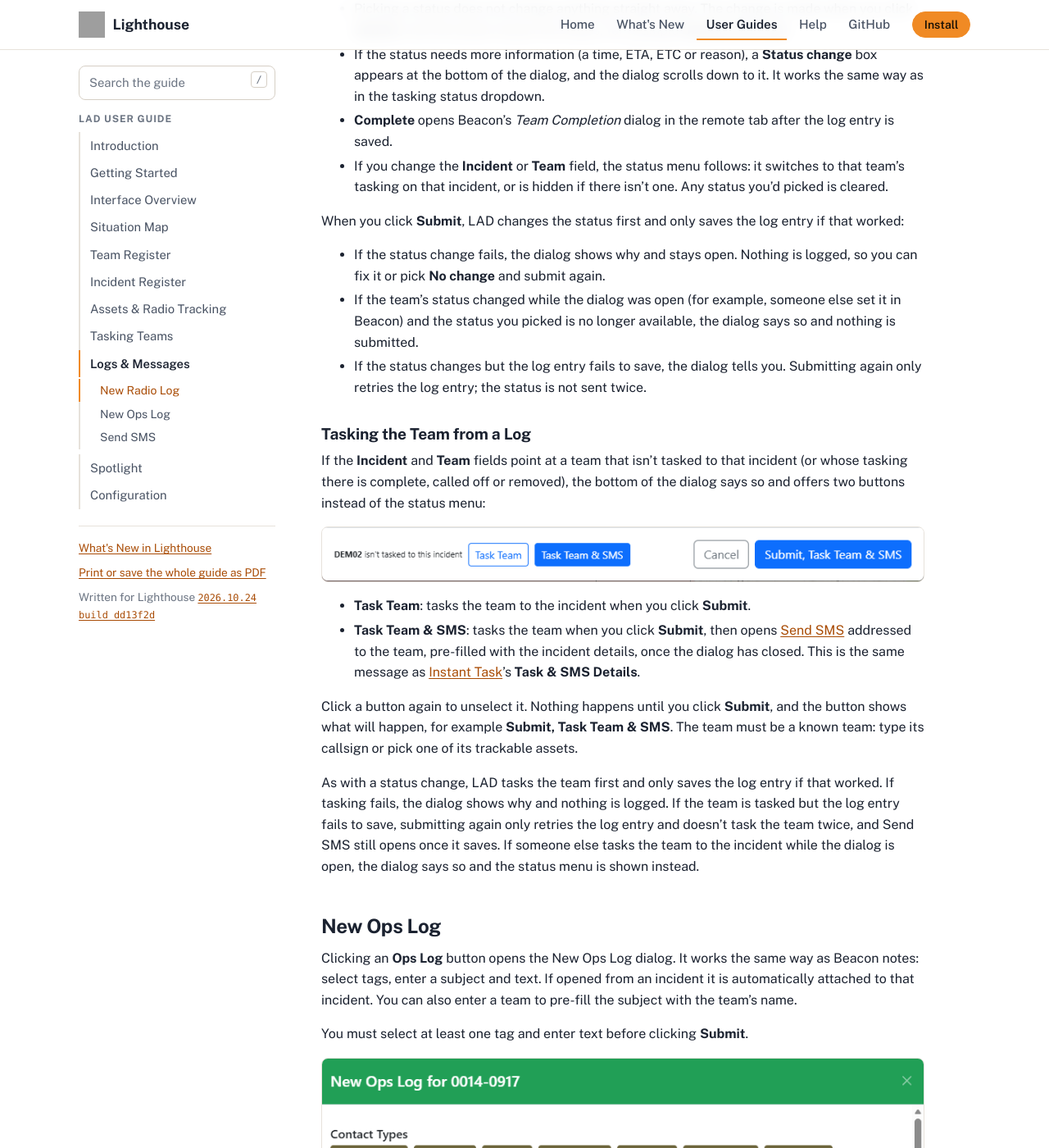
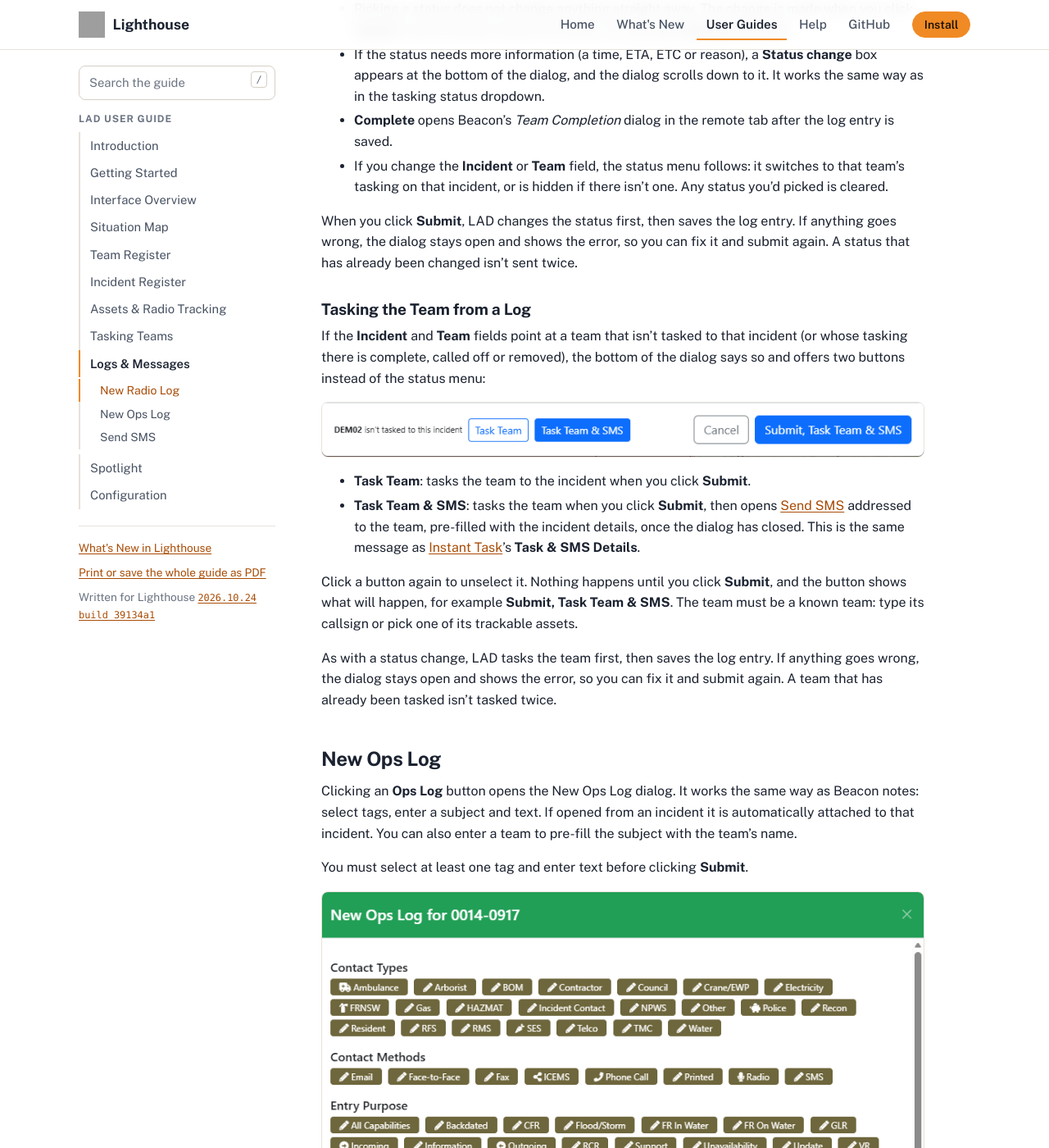
Before and after one commit to NSWSESMembers/lighthouse.ses.nsw.gov.au, a Jekyll site: the page built from preview/guides/lad/logs-and-messages.md, in a window 1280 px wide and 1400 px high, scrolled down 2395 px. Shown: the whole window at 82% size. Built offline with Jekyll 4.4.1, drawn with Linux system fonts in a browser that asks for light colours; grey boxes are pictures that could not be loaded.

Commit message:
Sync preview docs from NSWSESMembers/Lighthouse@39134a1 (master-dev)

```diff
--- a/_data/lad_guide_preview.yml
+++ b/_data/lad_guide_preview.yml
@@ -1,2 +1,2 @@
-version_name: "2026.10.24 build dd13f2d"
-commit: "dd13f2d4982c33522187b358cad5b0f22b1574e1"
+version_name: "2026.10.24 build 39134a1"
+commit: "39134a18c79511855ab073132d53f15afb1fa3ae"
--- a/preview/guides/lad/logs-and-messages.md
+++ b/preview/guides/lad/logs-and-messages.md
@@ -39,11 +39,7 @@ The menu starts at **No change** and lists the same statuses as [Tasking Status]
 - **Complete** opens Beacon's *Team Completion* dialog in the remote tab after the log entry is saved.
 - If you change the **Incident** or **Team** field, the status menu follows: it switches to that team's tasking on that incident, or is hidden if there isn't one. Any status you'd picked is cleared.
 
-When you click **Submit**, LAD changes the status first and only saves the log entry if that worked:
-
-- If the status change fails, the dialog shows why and stays open. Nothing is logged, so you can fix it or pick **No change** and submit again.
-- If the team's status changed while the dialog was open (for example, someone else set it in Beacon) and the status you picked is no longer available, the dialog says so and nothing is submitted.
-- If the status changes but the log entry fails to save, the dialog tells you. Submitting again only retries the log entry; the status is not sent twice.
+When you click **Submit**, LAD changes the status first, then saves the log entry. If anything goes wrong, the dialog stays open and shows the error, so you can fix it and submit again. A status that has already been changed isn't sent twice.
 
 ### Tasking the Team from a Log
 
@@ -56,7 +52,7 @@ If the **Incident** and **Team** fields point at a team that isn't tasked to tha
 
 Click a button again to unselect it. Nothing happens until you click **Submit**, and the button shows what will happen, for example **Submit, Task Team & SMS**. The team must be a known team: type its callsign or pick one of its trackable assets.
 
-As with a status change, LAD tasks the team first and only saves the log entry if that worked. If tasking fails, the dialog shows why and nothing is logged. If the team is tasked but the log entry fails to save, submitting again only retries the log entry and doesn't task the team twice, and Send SMS still opens once it saves. If someone else tasks the team to the incident while the dialog is open, the dialog says so and the status menu is shown instead.
+As with a status change, LAD tasks the team first, then saves the log entry. If anything goes wrong, the dialog stays open and shows the error, so you can fix it and submit again. A team that has already been tasked isn't tasked twice.
 
 ## New Ops Log
 
```
